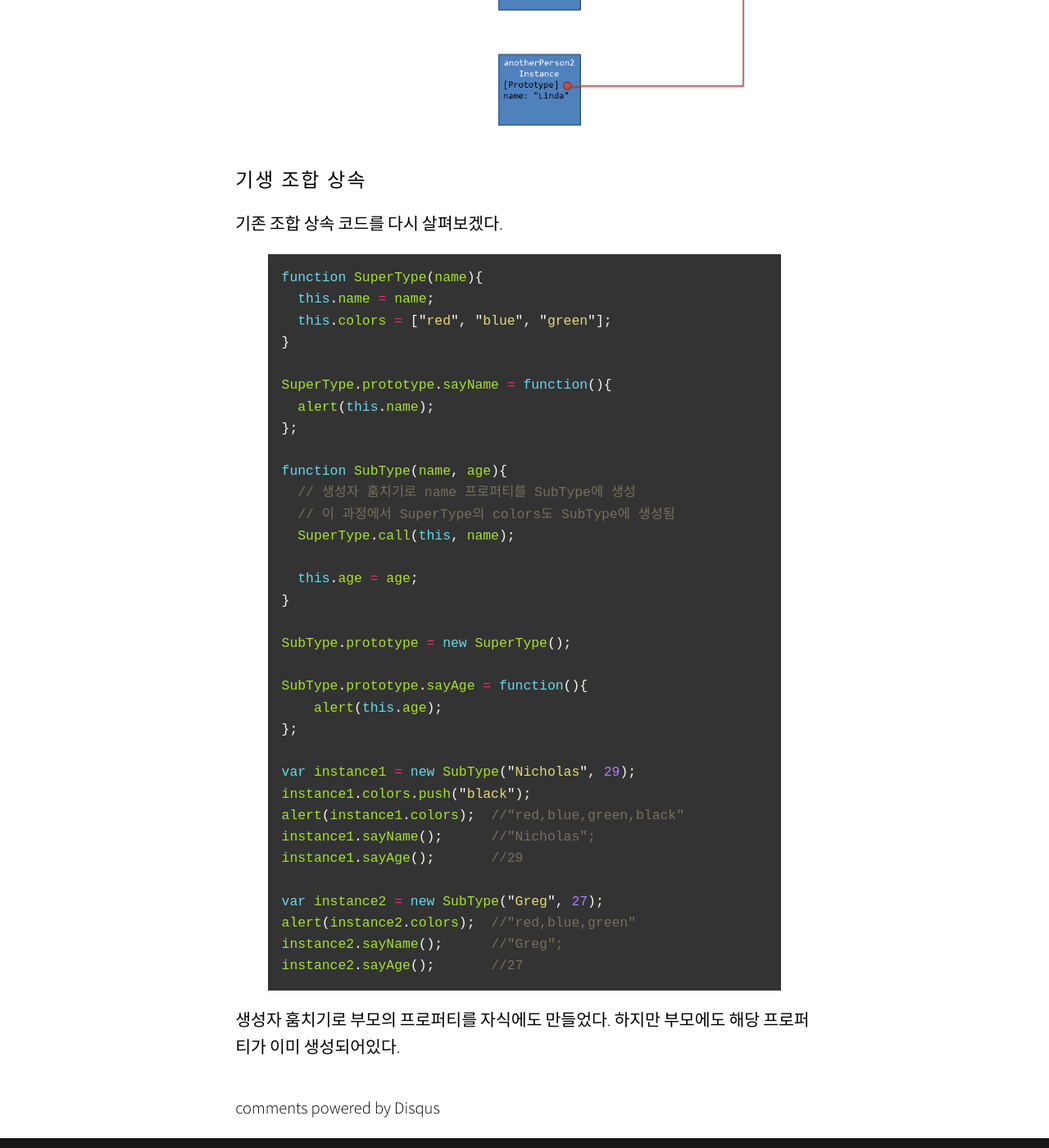
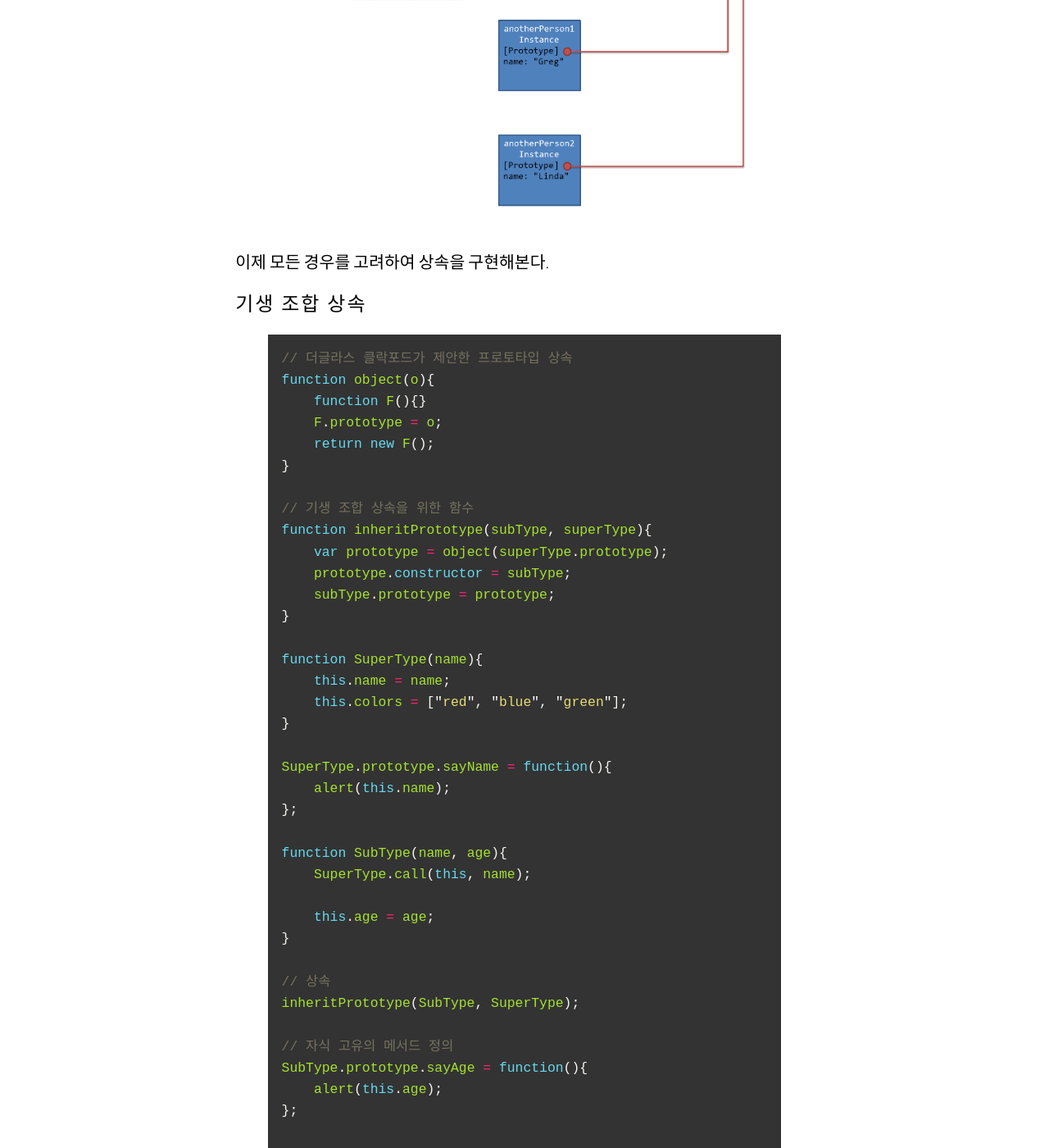
Before and after one commit to hyeonjae/hyeonjae.github.io.archive, a Jekyll site: the page built from _posts/2015-03-09-javascript-study-5.md, in a window 1280 px wide and 1400 px high, scrolled down 5621 px. Shown: the whole window at 82% size. Built offline with Jekyll 4.4.1, drawn with Linux system fonts in a browser that asks for light colours; nearby versions of some CDN libraries; some web fonts are replaced; comment, search, counter and statistics services are not loaded; some of the changed text lies outside the part shown.

Commit message:
no message

```diff
--- a/_posts/2015-03-09-javascript-study-5.md
+++ b/_posts/2015-03-09-javascript-study-5.md
@@ -105,7 +105,7 @@ instance2.sayAge();       //27
 
 
 이제 부모 프로퍼티를 더 이상 자식 인스턴스에서 공유하지 않게 되었다.
-
+하지만 부모의 프로퍼티는 사용하지 않지만 생성되었다. 이 문제는 부모 객체를 생성하기 전에 빈 객체를 생성해서 prototype 연결만 하는 방법으로 해결하였다. 아래의 코드를 보자.
 
 ### 프로토타입 상속
 더글라스 클락포드가 제안한 상속 방법이다.
@@ -140,30 +140,44 @@ alert(person.friends);   //"Shelby,Court,Van,Rob,Barbie"
 ![3]({{ site.url }}/assets/javascript_inheritance3.png)
 
 
+이제 모든 경우를 고려하여 상속을 구현해본다.
+
 ### 기생 조합 상속
 
-기존 조합 상속 코드를 다시 살펴보겠다.
+{% highlight javascript %}
+// 더글라스 클락포드가 제안한 프로토타입 상속
+function object(o){
+    function F(){}
+    F.prototype = o;
+    return new F();
+}
 
-{% highlight javascript %}
+// 기생 조합 상속을 위한 함수
+function inheritPrototype(subType, superType){
+    var prototype = object(superType.prototype);
+    prototype.constructor = subType;
+    subType.prototype = prototype;
+}
+
 function SuperType(name){
-  this.name = name;
-  this.colors = ["red", "blue", "green"];
+    this.name = name;
+    this.colors = ["red", "blue", "green"];
 }
 
 SuperType.prototype.sayName = function(){
-  alert(this.name);
+    alert(this.name);
 };
 
 function SubType(name, age){
-  // 생성자 훔치기로 name 프로퍼티를 SubType에 생성
-  // 이 과정에서 SuperType의 colors도 SubType에 생성됨
-  SuperType.call(this, name);
+    SuperType.call(this, name);
 
-  this.age = age;
+    this.age = age;
 }
 
-SubType.prototype = new SuperType();
+// 상속
+inheritPrototype(SubType, SuperType);
 
+// 자식 고유의 메서드 정의
 SubType.prototype.sayAge = function(){
     alert(this.age);
 };
@@ -179,4 +193,3 @@ alert(instance2.colors);  //"red,blue,green"
 instance2.sayName();      //"Greg";
 instance2.sayAge();       //27
 {% endhighlight %}
-생성자 훔치기로 부모의 프로퍼티를 자식에도 만들었다. 하지만 부모에도 해당 프로퍼티가 이미 생성되어있다.
```
